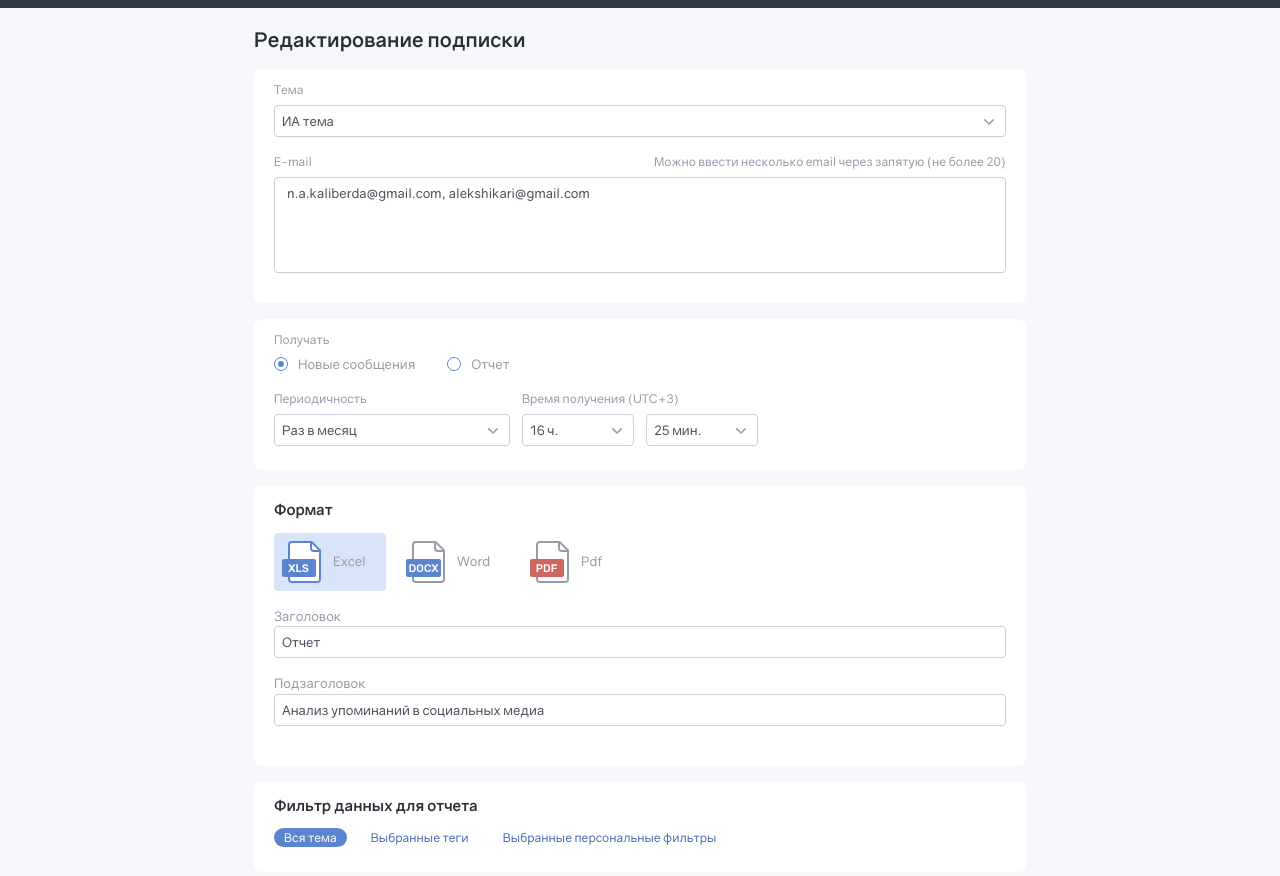
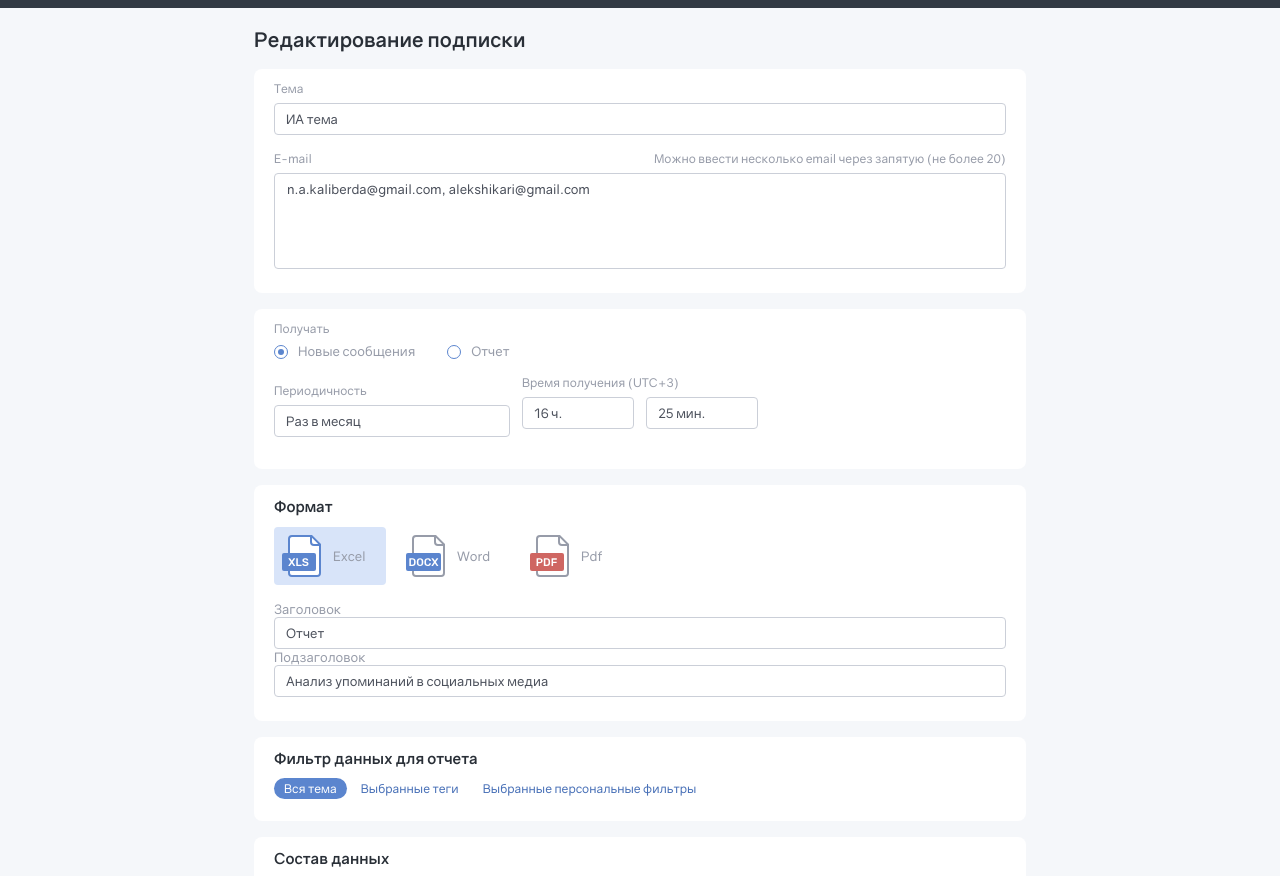
Before and after one commit to AlinaDoschanova/test-project, a website: page docs/index.html in a window 1280 px wide. Shown: the part 44-920 px from the top of the page. Drawn offline with nearby package versions, Linux system fonts and the light colour scheme; files that its build step writes are made by us from their sources.

Commit message:
правки

```diff
--- a/src/scss/base/_vars.scss
+++ b/src/scss/base/_vars.scss
@@ -5,6 +5,8 @@
 	--font-main: 'Gravity', sans-serif;
 	--font-accent: 'Gravity-bold', sans-serif;
 	--font-titles: var(--font-accent);
+
+	--line-height: 123%;
 
 	--page-bg: #fff;
 	--text-color: #000;
--- a/src/scss/blocks/_form.scss
+++ b/src/scss/blocks/_form.scss
@@ -12,6 +12,10 @@
     }
   }
 
+  &__form {
+    line-height: var(--line-height);
+  }
+
   &__title {
     color: #292F37;
   }
@@ -24,7 +28,7 @@
     line-height: 120%;
   }
 
-  &__field-wrapper {
+  &__select-wrapper {
     position: relative;
 
     &:before {
@@ -42,8 +46,7 @@
   &__field {
     height: 32px;
     width: 100%;
-    margin-bottom: var(--margin-botom);
-    padding: 0 7px;
+    padding: 0 11px;
     border: 1px solid #CBCFD8;
     border-radius: 4px;
     color: #4C515C;
@@ -113,6 +116,7 @@
     margin-bottom: 12px;
     font-size: 15px;
     font-weight: 700;
+    line-height: var(--line-height);
     color: #292F37;
   }
 
@@ -156,13 +160,27 @@
   }
 
   &__textarea {
+    display: block;
     width: 100%;
     height: 96px;
     padding: 7px 12px;
     border: 1px solid #CBCFD8;
     border-radius: 4px;
     color: #4C515C;
+    outline: none;
     resize: none;
+  }
+
+  &__format-fields {
+    max-width: 484px;
+  }
+
+  &__field-wrapper {
+    margin-bottom: var(--margin-botom);
+
+    &:last-child {
+      margin-bottom: 0;
+    }
   }
 
   &__group {
@@ -256,7 +274,7 @@
   &__filters-radio-list {
     display: flex;
     align-items: center;
-    gap: 14px;
+    gap: 4px;
   }
 
   &__filters-radio-item {
@@ -275,7 +293,7 @@
   }
 
   &__filters-radio-label {
-    padding: 2px 10px;
+    padding: 3px 10px;
     font-size: 12px;
     color: #4870B7;
   }
@@ -344,7 +362,7 @@
 
   &__checkboxes-name {
     display: block;
-    line-height: 123%;
+    line-height: var(--line-height);
   }
 
   &__btn {
```
Also changed, not shown: src/html/blocks/form.html (+14 -8 lines), build/css/main.css, build/index.html.
